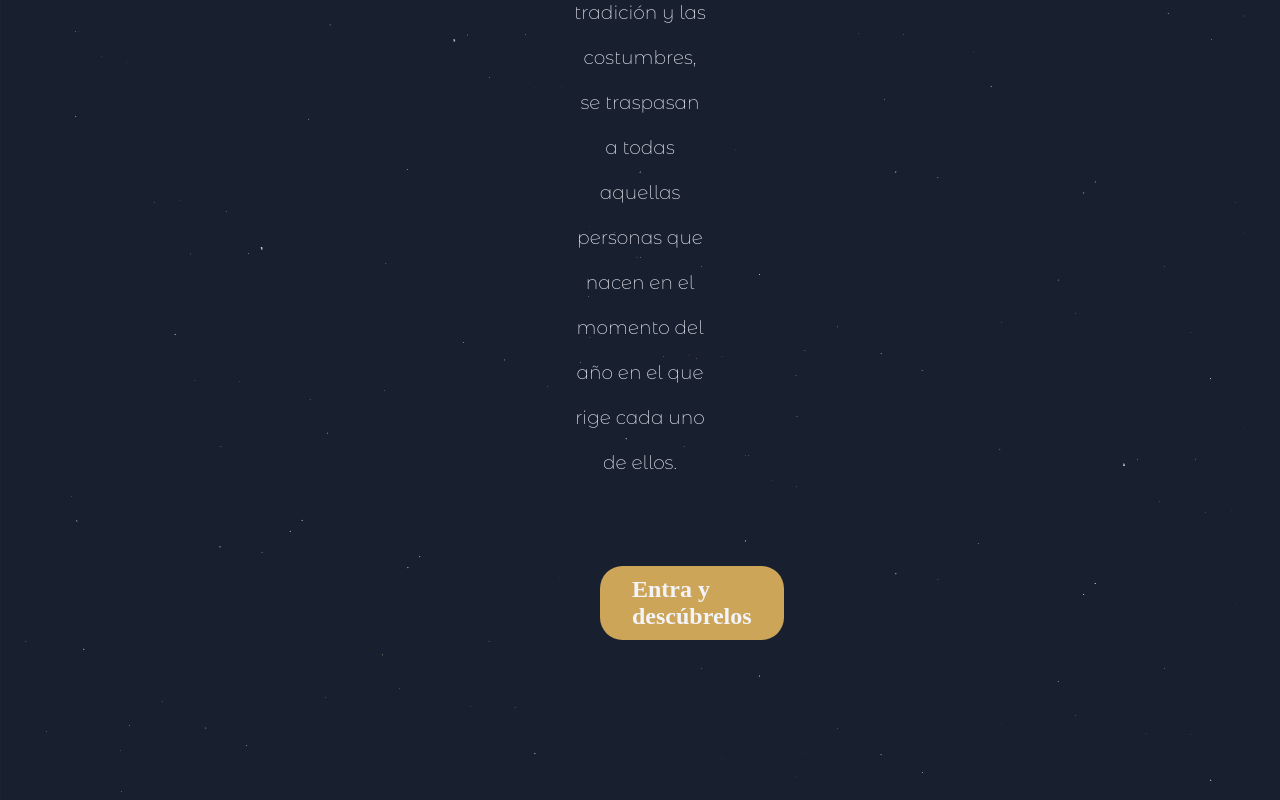
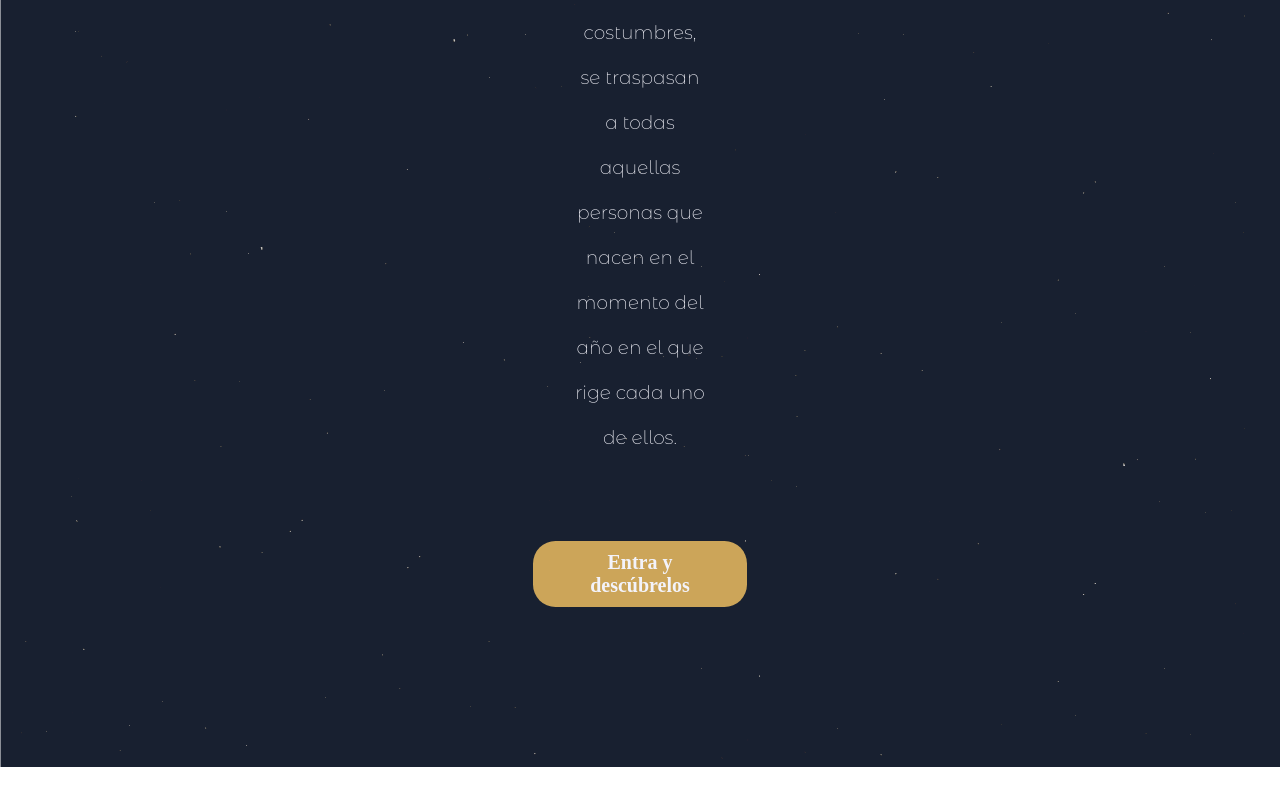
Before and after one commit to martcastrillo/proyecto-personal, a React (Create React App) app: page /#/ in a window 1280 px wide. Shown: the part 1350-2150 px from the top of the page. After the commit the page ends 2117 px from the top, so only its background shows below. Built offline with nearby package versions, Linux system fonts and the light colour scheme; a web font is replaced by a local one.

Commit message:
change language

```diff
--- a/src/styles/App.scss
+++ b/src/styles/App.scss
@@ -1,23 +1,23 @@
-@import './core/Variables';
-@import './core/Reset';
-body{
-    background-image: url('../images/Fondo.png');
-    height: 100%;
+@import "./core/Variables";
+@import "./core/Reset";
+body {
+	background-image: url("../images/Fondo.png");
+	background-size: initial 760px;
 
+	@media all and (min-width: 768px) {
 	}
-.background-main{
-
-
+}
+.background-main {
 	background-position: center;
 	object-fit: cover;
 	background-origin: content-box;
 	background-repeat: no-repeat;
 	height: 100%;
-    font-family:$font-main;
+	font-family: $font-main;
 }
-.nav{
+.nav {
 	position: fixed;
-  top:0;
+	top: 0;
 	width: 100vw;
 	background-color: $color-second;
 	list-style: none;
@@ -27,85 +27,86 @@ body{
 	justify-content: center;
 	gap: 40px;
 
-    &__element{
-        color: #DEDEFF;
+	&__element {
+		color: #dedeff;
 		font-family: $font-second;
 		text-transform: uppercase;
 		&:hover {
-            color:$color-first ;
-
+			color: $color-first;
 		}
 	}
 }
-.headermain{
-
+.headermain {
 	margin-top: 60px;
 	height: 180px;
 	width: 100vw;
 	display: flex;
 	align-items: center;
 	justify-content: center;
-   .logomain{
+	.logomain {
 		height: 100px;
 	}
-   .h1main{
-    font-size:100px ;
-    font-family:$font-main;
+	.h1main {
+		font-size: 100px;
+		font-family: $font-main;
 		color: $color-third;
 		text-transform: capitalize;
+    @media all and (min-width: 768px) {
+
     }
 	}
-.inicio{
-    color:$color-third;
+}
+.inicio {
+	color: $color-third;
 	gap: 40px;
-    margin: 125px 600px 100px 600px;
-    font-family:$font-main;
+	margin: 100px 600px 100px 600px;
+	font-family: $font-main;
 	justify-content: center;
 	display: flex;
 	flex-direction: column;
 	align-items: center;
-    .h3{
-        font-family:$font-second;
+	.h3 {
+		font-family: $font-second;
 		font-weight: 200;
 		text-align: center;
-        line-height : 45px;
-
-    }
-    .h2{
-        font-family:$font-main;
+		line-height: 45px;
 	}
 
+/* 	@media all and (min-width: 768px) {
+		margin: 125px 125px 100px 125px;
+	} */
 }
 .button {
-    font-family: $font-second;
-
-    font-weight: 500;
 	border-radius: 22.5px;
-
-      padding: 10px 10px 10px 10px;
+	padding: 10px 40px 10px 40px;
 	margin-top: 41px;
 	margin-bottom: 60px;
-      margin-left: auto;
-      margin-right: auto;
 	color: $color-third;
 	background-color: $color-golden;
 	&:hover {
 		background-color: $color-third;
 		transform: scale(1.1, 1.1);
 		transition: transform 2s;
-        color:$color-golden;
-        box-shadow: 0 0 2px #fff, 0 0 5px #fff, 0 0 10px $color-golden, 0 0 10px $color-golden,
-		0 0 15px $color-golden, 0 0 20px $color-golden;
+		color: $color-golden;
+		box-shadow: 0 0 2px #fff, 0 0 5px #fff, 0 0 10px $color-golden,
+			0 0 10px $color-golden, 0 0 15px $color-golden, 0 0 20px $color-golden;
 	}
 	&:not(:hover) {
 		transition: transform 2s;
 	}
-      @media all and (min-width: 768px)  {
+	@media all and (min-width: 768px) {
 		padding: 10px 32px 10px 32px;
 	}
-
+	.h2 {
+		font-family: $font-main;
+		text-align: center;
+		font-size: 14px;
+    width: 150px;
+		@media all and (min-width: 768px) {
+			font-size: 20px;
 		}
-
+	}
+}
 
 .footer {
 	position: fixed;
--- a/src/styles/GenericHorocscope.scss
+++ b/src/styles/GenericHorocscope.scss
@@ -1,22 +1,7 @@
 @import './core/Variables';
 @import './Horoscopes';
 
-body{
-    background-color: #212633;
-    height: 100%;
-}
-.background{
 
-
-        height: 100%;
-
-    background-position: center;
-      object-fit: cover;
-      background-origin: content-box;
-      background-repeat: no-repeat;
-
-    font-family:$font-main;
-}
 .header{
     margin-top: 30px;
 
@@ -87,4 +72,5 @@ body{
 .opciones{
     display: flex;
     justify-content: space-between;
+    font-family: $font-main;
 }
--- a/src/styles/Horoscopes.scss
+++ b/src/styles/Horoscopes.scss
@@ -1,10 +1,7 @@
 @import './core/Variables';
 @import './core/Reset';
-body{
-    background-image: url('../images/Fondo.png');
-    height: 100%;
-}
-.background-main{
+
+/* .background-main{
 
 
     background-position: center;
@@ -13,7 +10,7 @@ body{
       background-repeat: no-repeat;
     height: 100%;
     font-family:$font-main;
-}
+} */
 
 .headermain{
     height: 180px;
```
Also changed, not shown: 1 other file (tests, documents, lock files or other folders). Lines whose indentation alone changed are shown as unchanged.
